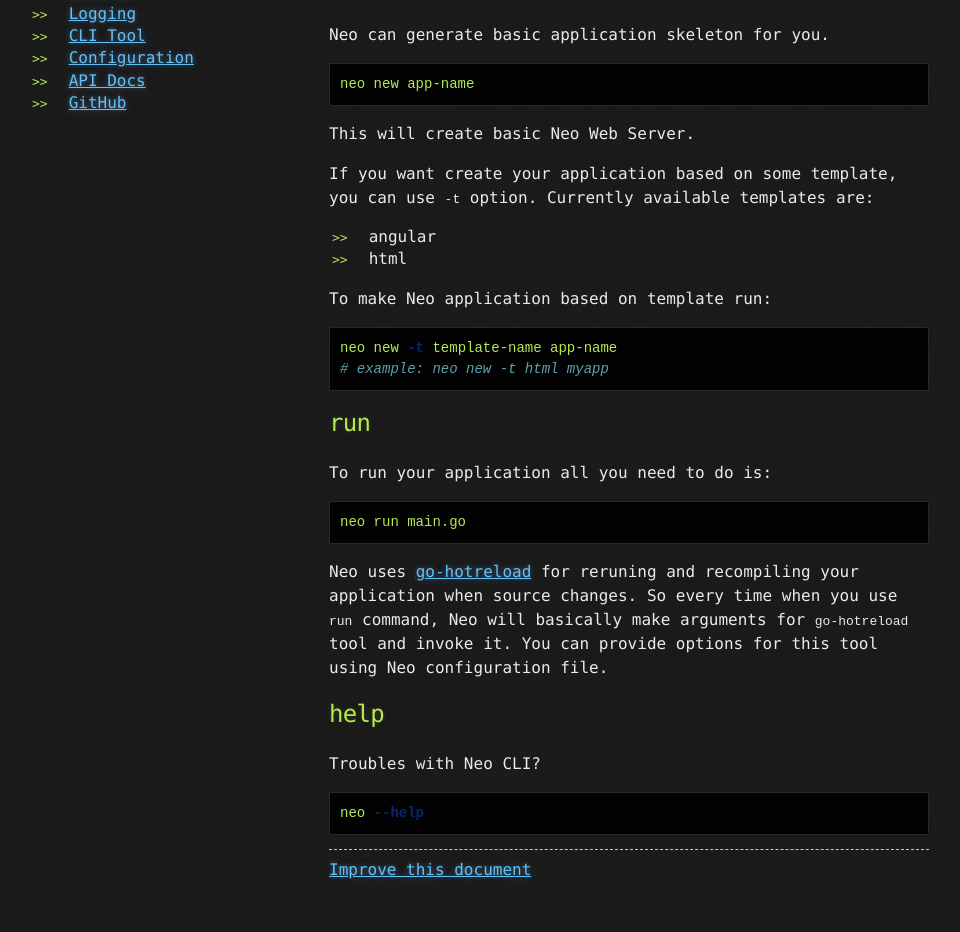
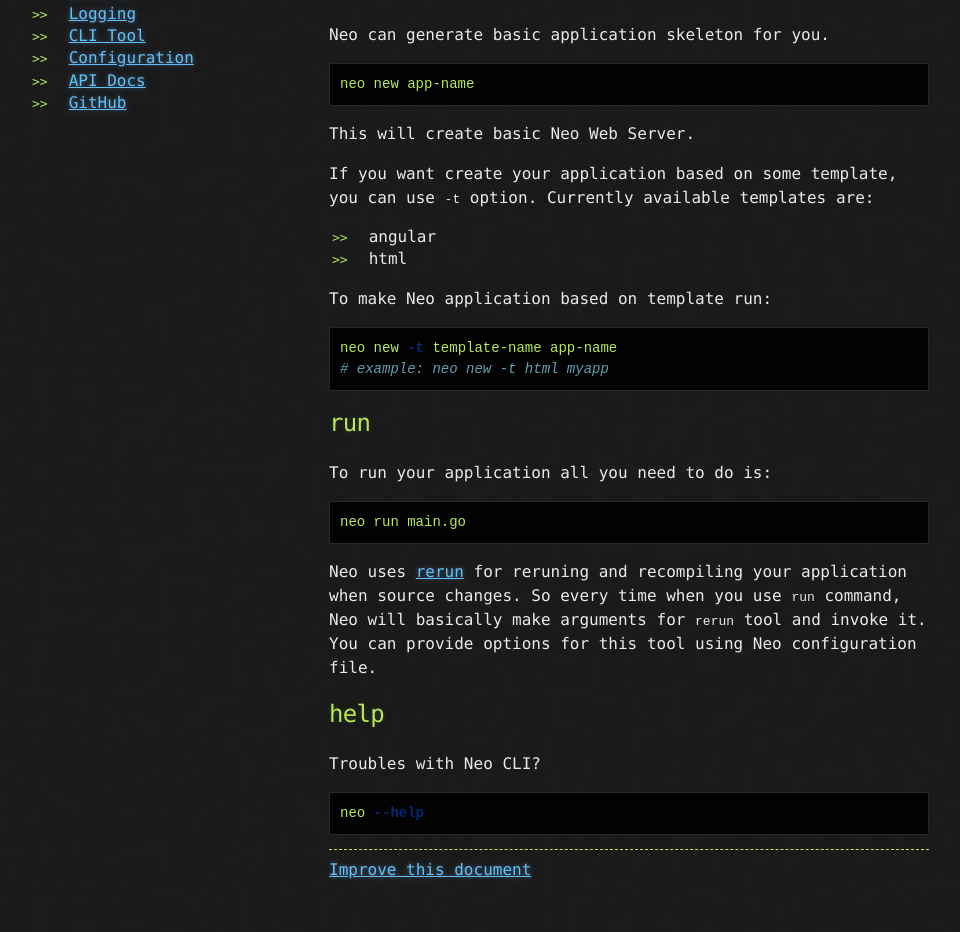
Before and after one commit to ivpusic/neo, a Jekyll site: the page built from _posts/2015-01-23-clitool.md, in a window 1280 px wide. Shown: the part 428-1360 px from the top of the page, without its empty margins (161-1121 px from the left). Built offline with Jekyll 4.4.1, drawn with Linux system fonts in a browser that asks for light colours; nearby versions of some CDN libraries; Markdown is read by kramdown in place of the engine named in the settings.

Commit message:
Update 2015-01-23-clitool.md

````diff
--- a/_posts/2015-01-23-clitool.md
+++ b/_posts/2015-01-23-clitool.md
@@ -37,7 +37,7 @@
 neo run main.go
 ```
 
-Neo uses [go-hotreload](https://github.com/ivpusic/go-hotreload) for reruning and recompiling your application when source changes. So every time when you use ``run`` command, Neo will basically make arguments for ``go-hotreload`` tool and invoke it. You can provide options for this tool using Neo configuration file.
+Neo uses [rerun](https://github.com/ivpusic/rerun) for reruning and recompiling your application when source changes. So every time when you use ``run`` command, Neo will basically make arguments for ``rerun`` tool and invoke it. You can provide options for this tool using Neo configuration file.
 
 ## help
 
````
